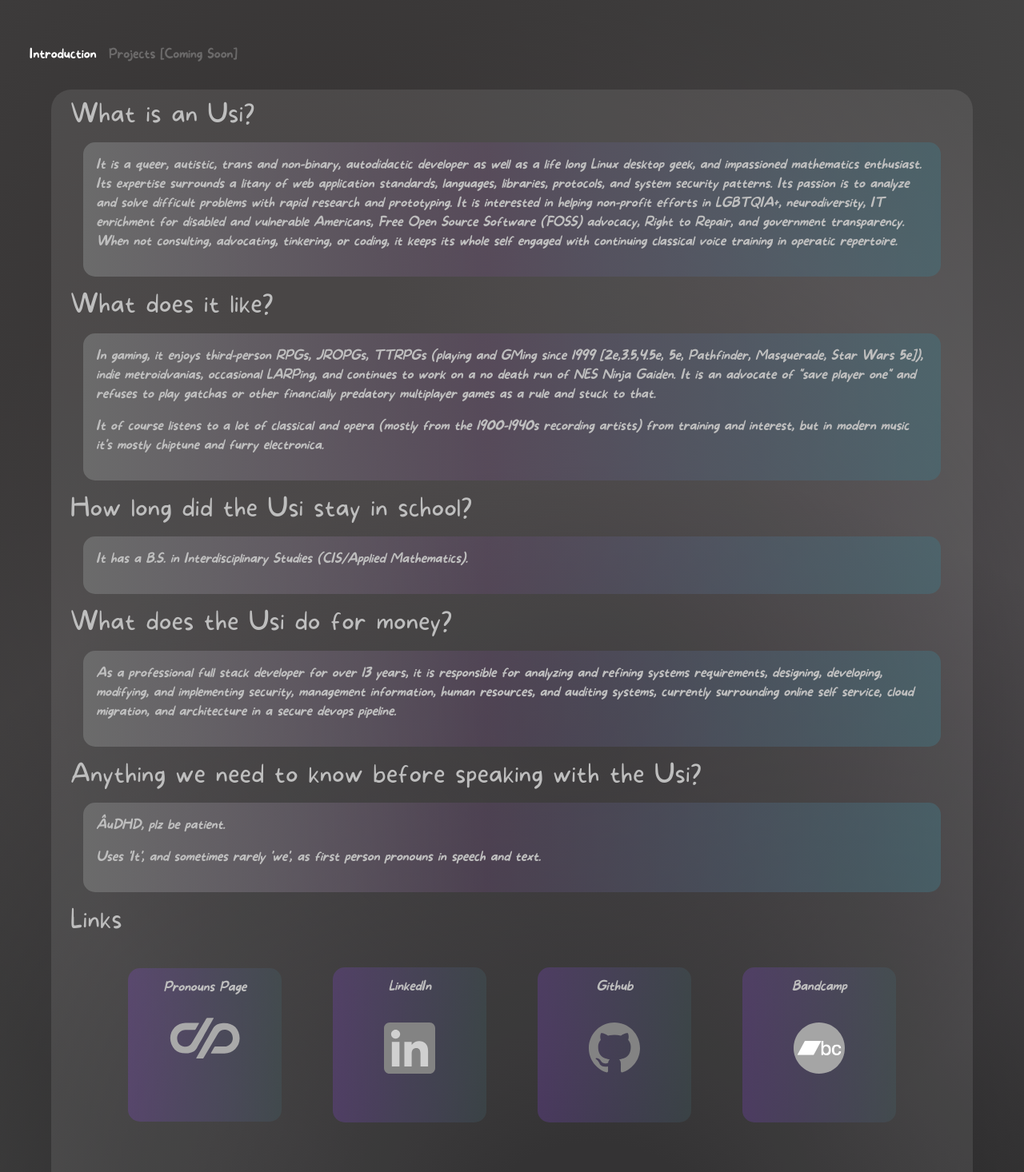
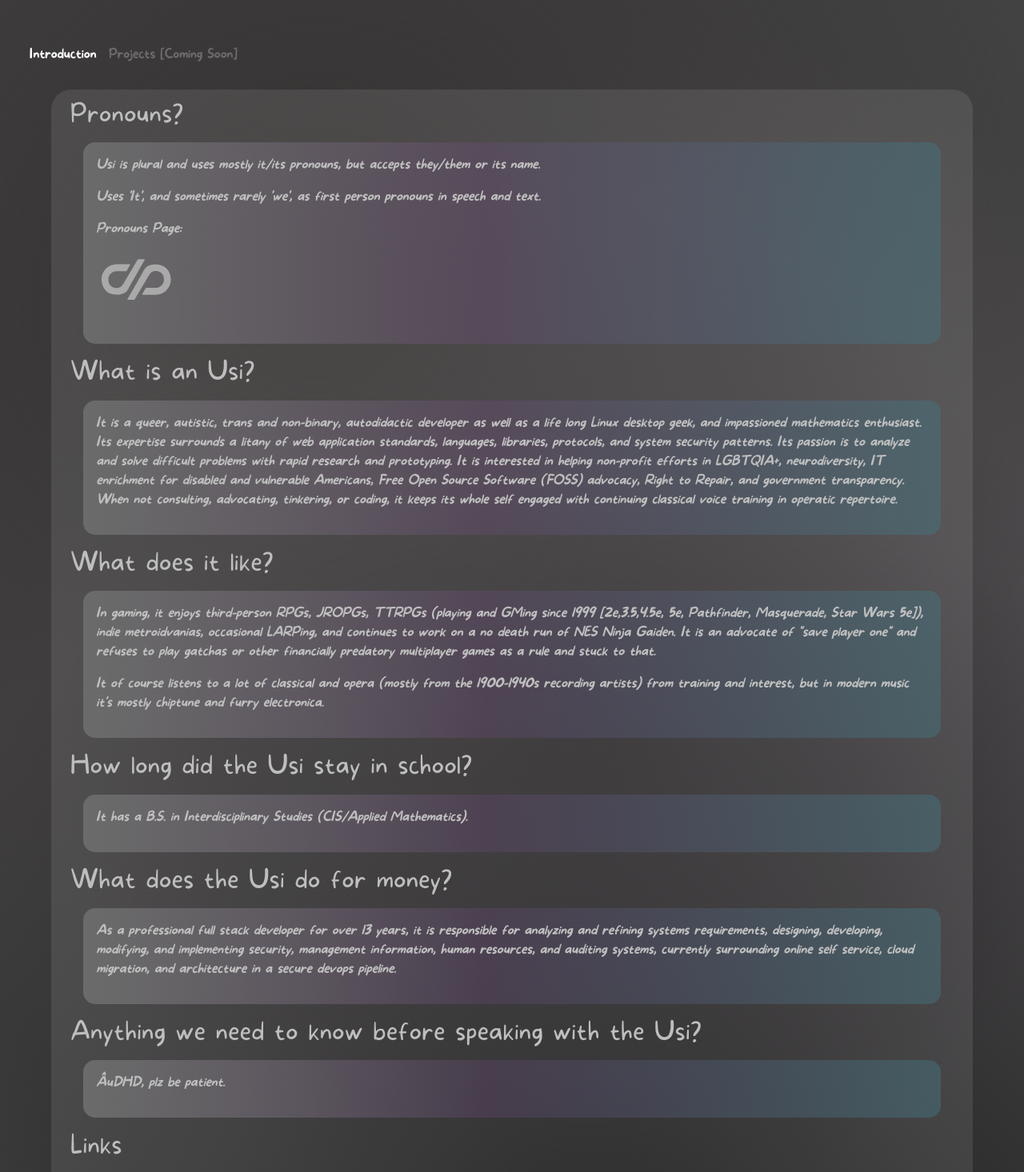
Before and after one commit to UsiDiamond/usidiamond.github.io, an Angular app: page /home#/home in a window 1280 px wide. Shown: the part 104-1570 px from the top of the page at 80% size. Built offline with nearby package versions, Linux system fonts and the light colour scheme.

Commit message:
Feature/pronouns (#100)
* Fix View Height

* Pronouns

```diff
--- a/src/app/home/home.component.html
+++ b/src/app/home/home.component.html
@@ -1,29 +1,68 @@
 <div class="container">
+  <h2>Pronouns?</h2>
+  <div class="section">
+    <div class="row">
+      <p>
+        Usi is plural and uses mostly it/its pronouns, but accepts they/them or
+        its name.
+      </p>
+      <p>
+        Uses 'It', and sometimes rarely 'we', as first person pronouns in speech
+        and text.
+      </p>
+      <p>
+        Pronouns Page:
+        <br />
+        <a
+          target="_blank"
+          title="Pronouns Page"
+          style="color: rgb(131, 131, 131)"
+          href="https://en.pronouns.page/@usiia"
+        >
+          <svg
+            width="100"
+            class="pronouns-svg"
+            xmlns="http://www.w3.org/2000/svg"
+            viewBox="0 0 650 650"
+          >
+            <path
+              d="M396.52 174.35c1.35-2.4.21-4.35-2.54-4.35l-48.2.03c-2.75 0-6.15 1.94-7.54 4.31l-118.1 199.77c-16.48 27.15-39.48 33.15-61.58 30.47-37.94-4.6-58.34-32.45-58.34-69.54 0-37.25 30.31-67.56 67.56-67.56h75c2.75 0 6.12-1.95 7.48-4.34l27.03-47.2c1.37-2.39.23-4.34-2.52-4.34h-107c-68.06 0-123.44 55.37-123.44 123.44 0 32.89 12.85 68.36 36.22 91.54 23.03 22.84 53.8 31.21 86.64 31.89 18.54.21 69.46-.21 93.33-42.68 26.73-47.57 136-241.44 136-241.44zM571.94 244.44c-23.03-22.84-53.8-31.21-86.64-31.89-18.54-.21-69.46.21-93.33 42.68-26.72 47.55-136 241.42-136 241.42-1.35 2.4-.21 4.35 2.54 4.35l48.2-.03c2.75 0 6.15-1.94 7.54-4.31l118.1-199.77c16.48-27.15 39.48-33.15 61.58-30.47 37.94 4.6 58.34 32.45 58.34 69.54 0 37.25-30.31 67.56-67.56 67.56h-75c-2.75 0-6.12 1.95-7.48 4.34l-27.03 47.2c-1.37 2.39-.23 4.34 2.52 4.34h107c68.06 0 123.44-55.37 123.44-123.44 0-32.87-12.85-68.34-36.22-91.52z"
+              fill="darkgrey"
+            />
+          </svg>
+        </a>
+      </p>
+    </div>
+  </div>
   <h2>What is an Usi?</h2>
   <div class="section">
+    <div class="row">
       <p>
         It is a queer, autistic, trans and non-binary, autodidactic developer as
         well as a life long Linux desktop geek, and impassioned mathematics
-      enthusiast. Its expertise surrounds a litany of web application standards,
-      languages, libraries, protocols, and system security patterns. Its passion
-      is to analyze and solve difficult problems with rapid research and
-      prototyping. It is interested in helping non-profit efforts in LGBTQIA+,
-      neurodiversity, IT enrichment for disabled and vulnerable Americans, Free
-      Open Source Software (FOSS) advocacy, Right to Repair, and government
-      transparency. When not consulting, advocating, tinkering, or coding, it
-      keeps its whole self engaged with continuing classical voice training in
-      operatic repertoire.
+        enthusiast. Its expertise surrounds a litany of web application
+        standards, languages, libraries, protocols, and system security
+        patterns. Its passion is to analyze and solve difficult problems with
+        rapid research and prototyping. It is interested in helping non-profit
+        efforts in LGBTQIA+, neurodiversity, IT enrichment for disabled and
+        vulnerable Americans, Free Open Source Software (FOSS) advocacy, Right
+        to Repair, and government transparency. When not consulting, advocating,
+        tinkering, or coding, it keeps its whole self engaged with continuing
+        classical voice training in operatic repertoire.
       </p>
     </div>
+  </div>
+
   <h2>What does it like?</h2>
   <div class="section">
+    <div class="row">
       <p>
-      In gaming, it enjoys third-person RPGs, JROPGs, TTRPGs (playing and GMing
-      since 1999 [2e,3.5,4.5e, 5e, Pathfinder, Masquerade, Star Wars 5e]), indie
-      metroidvanias, occasional LARPing, and continues to work on a no death run
-      of NES Ninja Gaiden. It is an advocate of "save player one" and refuses to
-      play gatchas or other financially predatory multiplayer games as a rule
-      and stuck to that.
+        In gaming, it enjoys third-person RPGs, JROPGs, TTRPGs (playing and
+        GMing since 1999 [2e,3.5,4.5e, 5e, Pathfinder, Masquerade, Star Wars
+        5e]), indie metroidvanias, occasional LARPing, and continues to work on
+        a no death run of NES Ninja Gaiden. It is an advocate of "save player
+        one" and refuses to play gatchas or other financially predatory
+        multiplayer games as a rule and stuck to that.
       </p>
       <p>
         It of course listens to a lot of classical and opera (mostly from the
@@ -31,28 +70,31 @@
         music it's mostly chiptune and furry electronica.
       </p>
     </div>
+  </div>
   <h2>How long did the Usi stay in school?</h2>
   <div class="section">
-    <p>It has a B.S. in Interdisciplinary Studies (CIS/Applied Mathematics).</p>
+    <div class="row">
+      <p>
+        It has a B.S. in Interdisciplinary Studies (CIS/Applied Mathematics).
+      </p>
+    </div>
   </div>
   <h2>What does the Usi do for money?</h2>
   <div class="section">
+    <div class="row">
       <p>
         As a professional full stack developer for over 13 years, it is
         responsible for analyzing and refining systems requirements, designing,
-      developing, modifying, and implementing security, management information,
-      human resources, and auditing systems, currently surrounding online self
-      service, cloud migration, and architecture in a secure devops pipeline.
+        developing, modifying, and implementing security, management
+        information, human resources, and auditing systems, currently
+        surrounding online self service, cloud migration, and architecture in a
+        secure devops pipeline.
       </p>
     </div>
-
+  </div>
   <h2>Anything we need to know before speaking with the Usi?</h2>
   <div class="section">
     <p>ÂûDHD, plz be patient.</p>
-    <p>
-      Uses 'It', and sometimes rarely 'we', as first person pronouns in speech
-      and text.
-    </p>
   </div>
   <h2>Links</h2>
   <app-links></app-links>
--- a/src/app/home/links/links.component.html
+++ b/src/app/home/links/links.component.html
@@ -1,28 +1,4 @@
 <div class="links-grid container-sm">
-  <div class="link-item">
-    <p>
-      Pronouns Page
-      <br />
-      <a
-        target="_blank"
-        title="Pronouns Page"
-        style="color: rgb(131, 131, 131)"
-        href="https://en.pronouns.page/@usiia"
-      >
-        <svg
-          width="100"
-          class="pronouns-svg"
-          xmlns="http://www.w3.org/2000/svg"
-          viewBox="0 0 650 650"
-        >
-          <path
-            d="M396.52 174.35c1.35-2.4.21-4.35-2.54-4.35l-48.2.03c-2.75 0-6.15 1.94-7.54 4.31l-118.1 199.77c-16.48 27.15-39.48 33.15-61.58 30.47-37.94-4.6-58.34-32.45-58.34-69.54 0-37.25 30.31-67.56 67.56-67.56h75c2.75 0 6.12-1.95 7.48-4.34l27.03-47.2c1.37-2.39.23-4.34-2.52-4.34h-107c-68.06 0-123.44 55.37-123.44 123.44 0 32.89 12.85 68.36 36.22 91.54 23.03 22.84 53.8 31.21 86.64 31.89 18.54.21 69.46-.21 93.33-42.68 26.73-47.57 136-241.44 136-241.44zM571.94 244.44c-23.03-22.84-53.8-31.21-86.64-31.89-18.54-.21-69.46.21-93.33 42.68-26.72 47.55-136 241.42-136 241.42-1.35 2.4-.21 4.35 2.54 4.35l48.2-.03c2.75 0 6.15-1.94 7.54-4.31l118.1-199.77c16.48-27.15 39.48-33.15 61.58-30.47 37.94 4.6 58.34 32.45 58.34 69.54 0 37.25-30.31 67.56-67.56 67.56h-75c-2.75 0-6.12 1.95-7.48 4.34l-27.03 47.2c-1.37 2.39-.23 4.34 2.52 4.34h107c68.06 0 123.44-55.37 123.44-123.44 0-32.87-12.85-68.34-36.22-91.52z"
-            fill="darkgrey"
-          />
-        </svg>
-      </a>
-    </p>
-  </div>
   <div class="link-item">
     <p>
       LinkedIn
```
Lines whose indentation alone changed are shown as unchanged.
